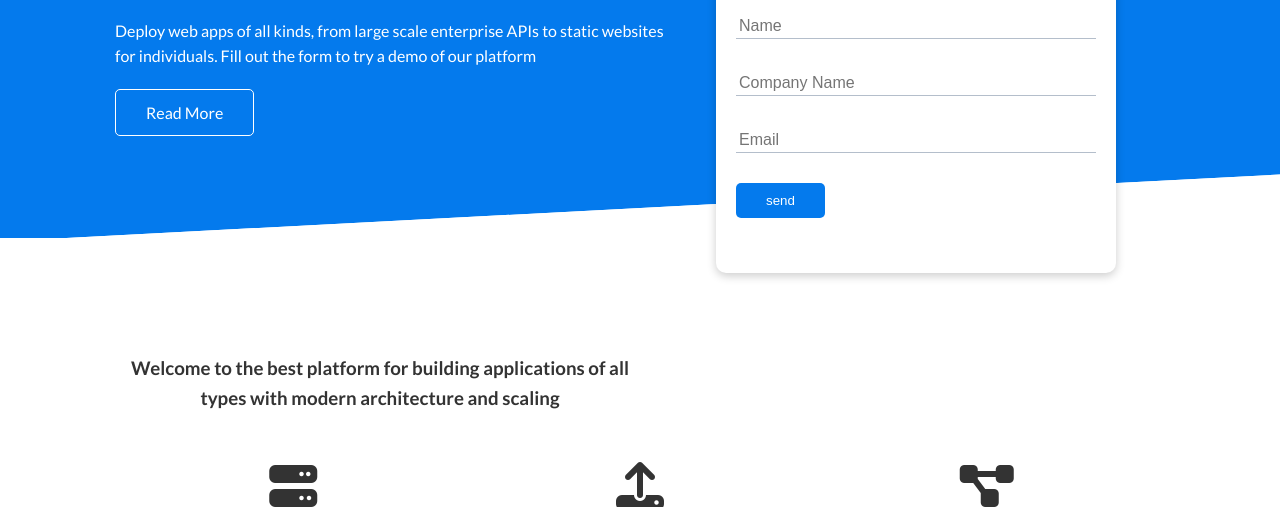
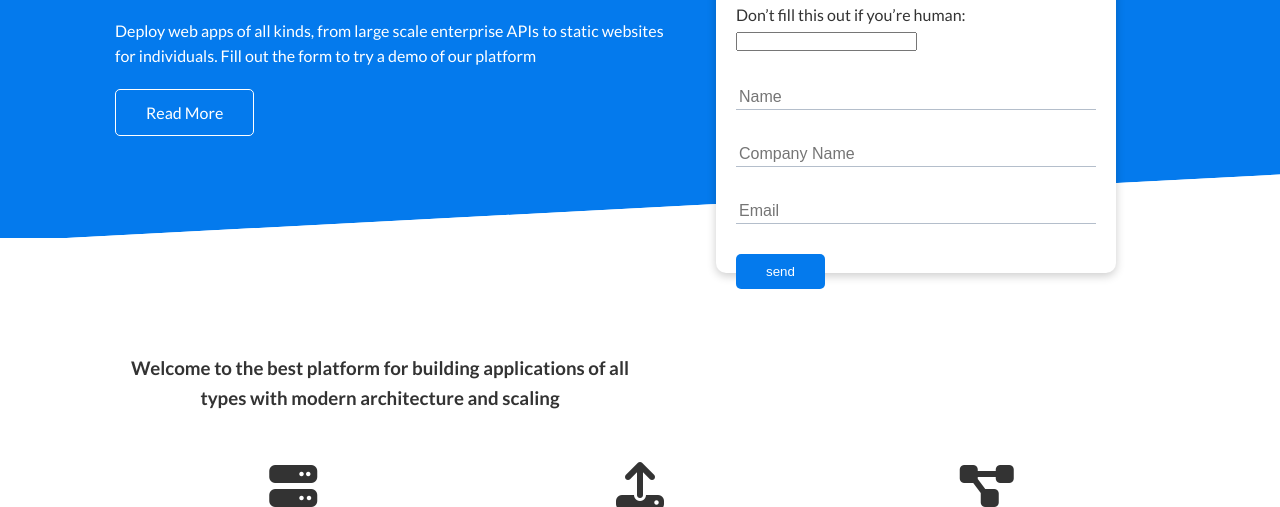
Before and after one commit to MagCarter07/fake_cloud_hosting_site, a plain HTML site: page index.html in a window 1280 px wide. Shown: the part 232-739 px from the top of the page. Drawn offline with Linux system fonts and the light colour scheme.

Commit message:
Update index.html

```diff
--- a/index.html
+++ b/index.html
@@ -34,7 +34,13 @@
 
         <div class="showcase-form card">
             <h2>Request a Demo</h2>
-            <form>
+            <form name="contact" method="POST"  netlify-honeypot="bot-field" data-netlify="true">
+                <input type="hidden" name="form-name" value="contact" />
+                <p class="hidden">
+                    <label>
+                      Don’t fill this out if you’re human: <input name="bot-field" />
+                    </label>
+                </p>
                 <div class="form-control">
                     <input type="text" name="name" placeholder="Name" required>
                 </div>
```
